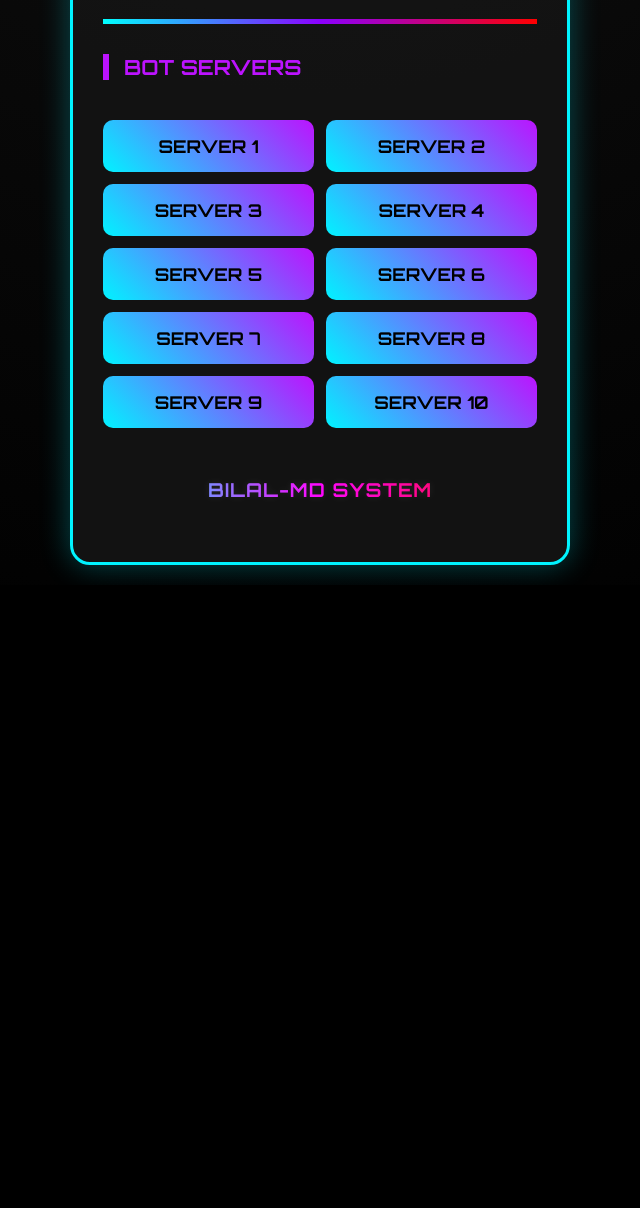
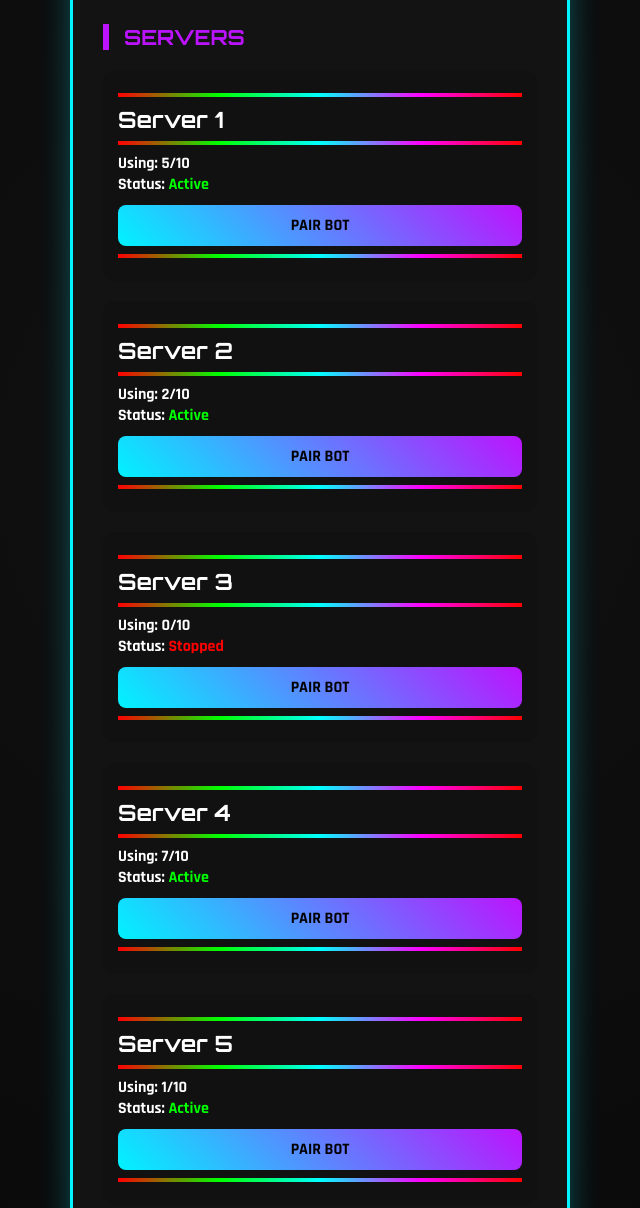
Before and after one commit to 1122bot/BILAL-INFO, a website: page info.html in a window 1280 px wide. Shown: the part 1580-2788 px from the top of the page, without its empty margins (320-960 px from the left). Before the commit the page ends 2165 px from the top, so only its background shows below. Drawn offline with Linux system fonts and the light colour scheme.

Commit message:
👑 BILAL-MD 👑

```diff
--- a/info.html
+++ b/info.html
@@ -182,6 +182,46 @@
     transform: scale(1.05);
         }
 
+ /* ===== SERVER BOX UI ===== */
+
+.server-box {
+    background:#111;
+    padding:15px;
+    margin:20px 0;
+    border-radius:12px;
+}
+
+.rgb-bar {
+    height:4px;
+    background:linear-gradient(90deg,#ff0000,#00ff00,#00ffff,#ff00ff,#ff0000);
+    margin:8px 0;
+}
+
+.server-name {
+    font-family:Orbitron;
+    font-size:1.4rem;
+}
+
+.server-info {
+    margin-top:8px;
+    font-size:1rem;
+}
+
+.active { color:#0f0; }
+.stopped { color:#f00; }
+
+.pair-btn {
+    display:block;
+    margin-top:10px;
+    text-align:center;
+    padding:10px;
+    background:linear-gradient(45deg,#00f3ff,#bc13fe);
+    color:#000;
+    font-weight:900;
+    border-radius:8px;
+    text-decoration:none;
+}
+
     </style>
 </head>
 <body>
@@ -300,28 +340,139 @@
         </div>
 
 
-<!-- ===== BOT SERVER BUTTONS ===== -->
+<div class="section-title">SERVERS</div>
 
-<div class="rgb-line"></div>
+<!-- ===== SERVER BOXES ===== -->
 
-<div class="section-title">BOT SERVERS</div>
+<!-- SERVER 1 -->
+<div class="server-box">
+<div class="rgb-bar"></div>
+<div class="server-name">Server 1</div>
+<div class="rgb-bar"></div>
+<div class="server-info">
+Using: 5/10<br>
+Status: <span class="active">Active</span>
+</div>
+<a href="https://app1.herokuapp.com" class="pair-btn">PAIR BOT</a>
+<div class="rgb-bar"></div>
+</div>
 
-<div class="server-section">
-<div class="server-grid">
+<!-- SERVER 2 -->
+<div class="server-box">
+<div class="rgb-bar"></div>
+<div class="server-name">Server 2</div>
+<div class="rgb-bar"></div>
+<div class="server-info">
+Using: 2/10<br>
+Status: <span class="active">Active</span>
+</div>
+<a href="https://app2.herokuapp.com" class="pair-btn">PAIR BOT</a>
+<div class="rgb-bar"></div>
+</div>
 
-<a href="https://app1.herokuapp.com" class="server-btn">SERVER 1</a>
-<a href="https://app2.herokuapp.com" class="server-btn">SERVER 2</a>
-<a href="https://app3.herokuapp.com" class="server-btn">SERVER 3</a>
-<a href="https://app4.herokuapp.com" class="server-btn">SERVER 4</a>
-<a href="https://app5.herokuapp.com" class="server-btn">SERVER 5</a>
-<a href="https://app6.herokuapp.com" class="server-btn">SERVER 6</a>
-<a href="https://app7.herokuapp.com" class="server-btn">SERVER 7</a>
-<a href="https://app8.herokuapp.com" class="server-btn">SERVER 8</a>
-<a href="https://app9.herokuapp.com" class="server-btn">SERVER 9</a>
-<a href="https://app10.herokuapp.com" class="server-btn">SERVER 10</a>
+<!-- SERVER 3 -->
+<div class="server-box">
+<div class="rgb-bar"></div>
+<div class="server-name">Server 3</div>
+<div class="rgb-bar"></div>
+<div class="server-info">
+Using: 0/10<br>
+Status: <span class="stopped">Stopped</span>
+</div>
+<a href="https://app3.herokuapp.com" class="pair-btn">PAIR BOT</a>
+<div class="rgb-bar"></div>
+</div>
 
+<!-- SERVER 4 -->
+<div class="server-box">
+<div class="rgb-bar"></div>
+<div class="server-name">Server 4</div>
+<div class="rgb-bar"></div>
+<div class="server-info">
+Using: 7/10<br>
+Status: <span class="active">Active</span>
 </div>
+<a href="https://app4.herokuapp.com" class="pair-btn">PAIR BOT</a>
+<div class="rgb-bar"></div>
 </div>
+
+<!-- SERVER 5 -->
+<div class="server-box">
+<div class="rgb-bar"></div>
+<div class="server-name">Server 5</div>
+<div class="rgb-bar"></div>
+<div class="server-info">
+Using: 1/10<br>
+Status: <span class="active">Active</span>
+</div>
+<a href="https://app5.herokuapp.com" class="pair-btn">PAIR BOT</a>
+<div class="rgb-bar"></div>
+</div>
+
+<!-- SERVER 6 -->
+<div class="server-box">
+<div class="rgb-bar"></div>
+<div class="server-name">Server 6</div>
+<div class="rgb-bar"></div>
+<div class="server-info">
+Using: 3/10<br>
+Status: <span class="active">Active</span>
+</div>
+<a href="https://app6.herokuapp.com" class="pair-btn">PAIR BOT</a>
+<div class="rgb-bar"></div>
+</div>
+
+<!-- SERVER 7 -->
+<div class="server-box">
+<div class="rgb-bar"></div>
+<div class="server-name">Server 7</div>
+<div class="rgb-bar"></div>
+<div class="server-info">
+Using: 0/10<br>
+Status: <span class="stopped">Stopped</span>
+</div>
+<a href="https://app7.herokuapp.com" class="pair-btn">PAIR BOT</a>
+<div class="rgb-bar"></div>
+</div>
+
+<!-- SERVER 8 -->
+<div class="server-box">
+<div class="rgb-bar"></div>
+<div class="server-name">Server 8</div>
+<div class="rgb-bar"></div>
+<div class="server-info">
+Using: 4/10<br>
+Status: <span class="active">Active</span>
+</div>
+<a href="https://app8.herokuapp.com" class="pair-btn">PAIR BOT</a>
+<div class="rgb-bar"></div>
+</div>
+
+<!-- SERVER 9 -->
+<div class="server-box">
+<div class="rgb-bar"></div>
+<div class="server-name">Server 9</div>
+<div class="rgb-bar"></div>
+<div class="server-info">
+Using: 2/10<br>
+Status: <span class="active">Active</span>
+</div>
+<a href="https://app9.herokuapp.com" class="pair-btn">PAIR BOT</a>
+<div class="rgb-bar"></div>
+</div>
+
+<!-- SERVER 10 -->
+<div class="server-box">
+<div class="rgb-bar"></div>
+<div class="server-name">Server 10</div>
+<div class="rgb-bar"></div>
+<div class="server-info">
+Using: 6/10<br>
+Status: <span class="active">Active</span>
+</div>
+<a href="https://app10.herokuapp.com" class="pair-btn">PAIR BOT</a>
+<div class="rgb-bar"></div>
+    </div>
 
         <footer style="
             text-align: center;
```
